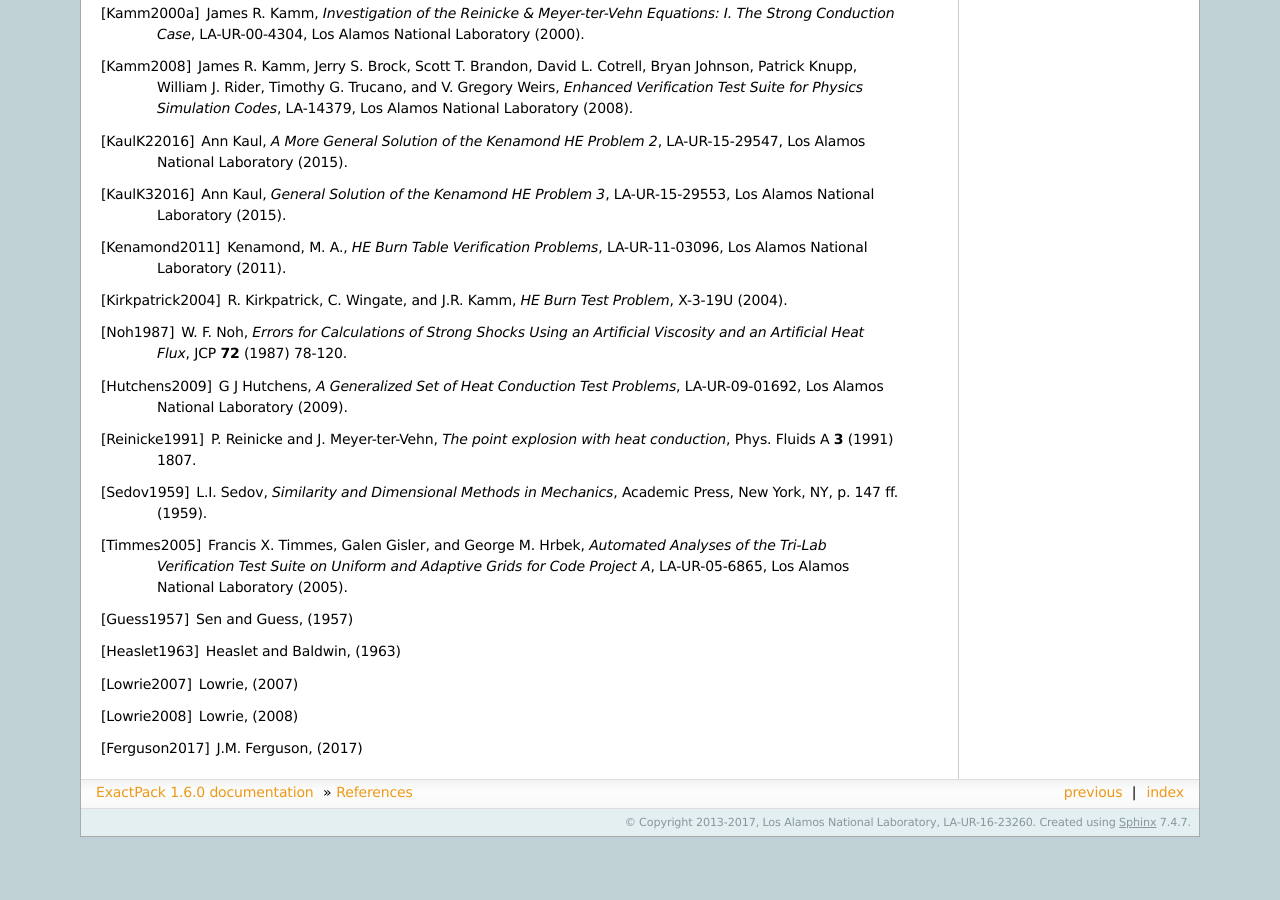
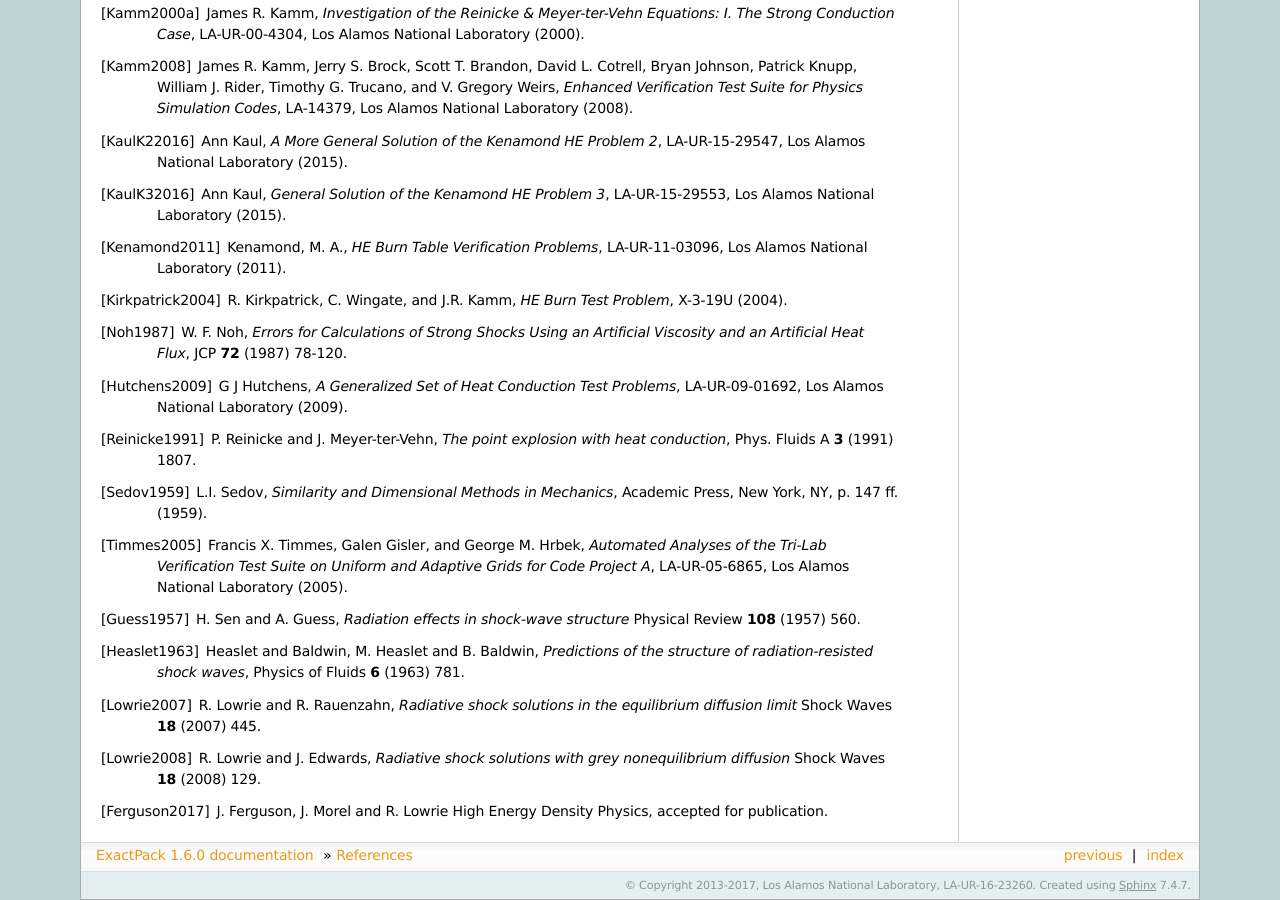
Before and after one commit to lanl/ExactPack, a Sphinx documentation site: the page built from doc/source/references.rst, in a window 1280 px wide and 900 px high, scrolled down 652 px. Built offline with Sphinx 7.4.7, drawn with Linux system fonts in a browser that asks for light colours; before the commit the page ends 1489 px from its top, so only the background shows below that.

Commit message:
Add references and image for Radshocks documentation

```diff
--- a/doc/source/references.rst
+++ b/doc/source/references.rst
@@ -125,21 +125,26 @@ References
    LA-UR-05-6865, Los Alamos National Laboratory (2005).
 
 .. [Guess1957]
-   Sen and Guess,
-   (1957)
+   H. Sen and A. Guess,
+   *Radiation effects in shock-wave structure*
+   Physical Review **108** (1957) 560.
 
 .. [Heaslet1963]
    Heaslet and Baldwin,
-   (1963)
+   M. Heaslet and B. Baldwin,
+   *Predictions of the structure of radiation-resisted shock waves*,
+   Physics of Fluids **6** (1963) 781.
 
 .. [Lowrie2007]
-   Lowrie,
-   (2007)
+   R. Lowrie and R. Rauenzahn,
+   *Radiative shock solutions in the equilibrium diffusion limit*
+   Shock Waves **18** (2007) 445.
 
 .. [Lowrie2008]
-   Lowrie,
-   (2008)
+   R. Lowrie and J. Edwards,
+   *Radiative shock solutions with grey nonequilibrium diffusion*
+   Shock Waves **18** (2008) 129.
 
 .. [Ferguson2017]
-   J.M. Ferguson,
-   (2017)
+   J. Ferguson, J. Morel and R. Lowrie
+   High Energy Density Physics, accepted for publication.
```
Also changed, not shown: doc/source/solvers/radshock_drawing.png (added).
